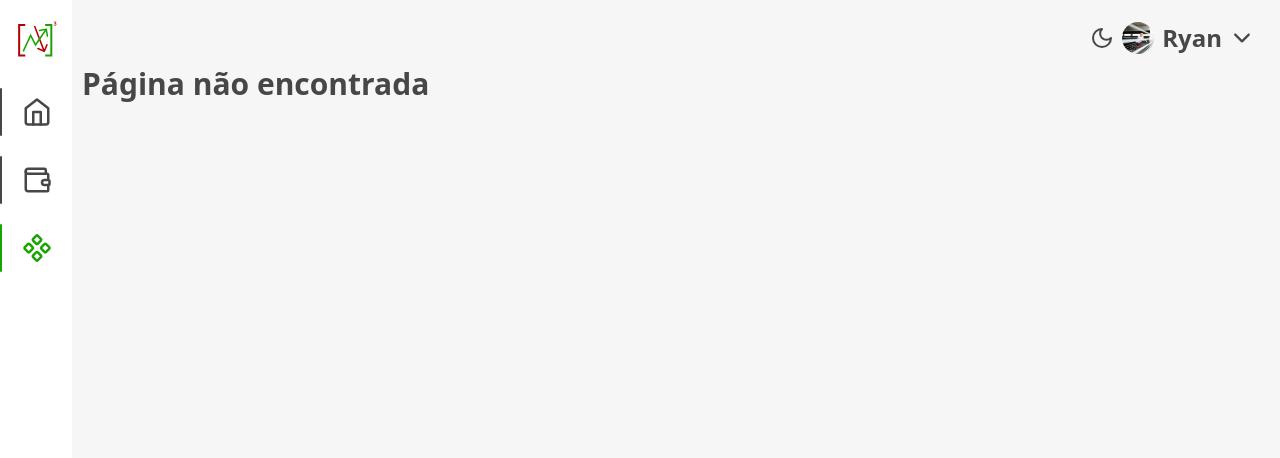
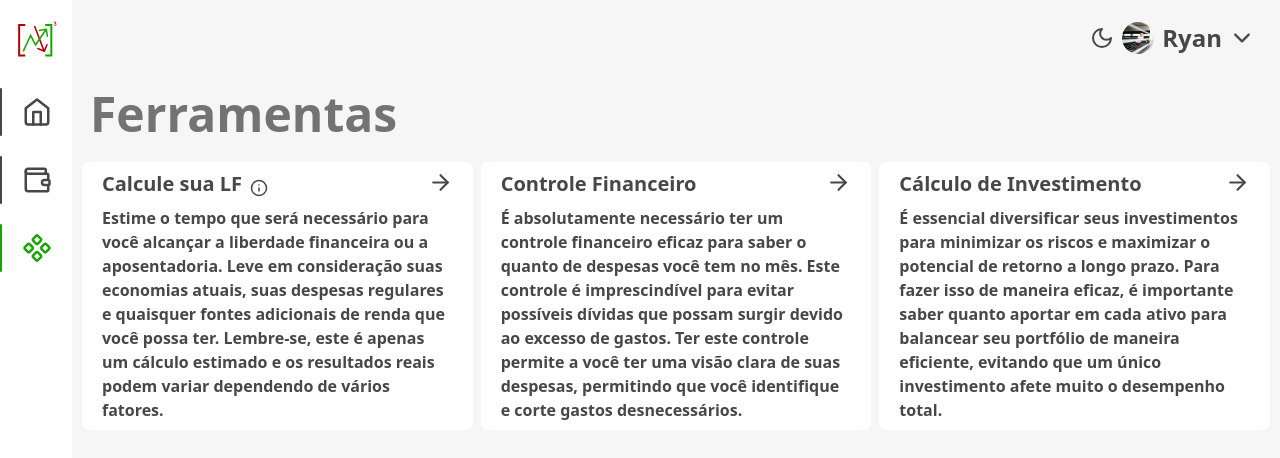
Before and after one commit to CRyanAlves/MyFinances, a React (Vite) app: page /tools in a window 1280 px wide. Shown: the top 458 px of the page. Built offline with nearby package versions, Linux system fonts and the light colour scheme.

Commit message:
feat-page-tools

```diff
--- a/src/Layout.tsx
+++ b/src/Layout.tsx
@@ -3,9 +3,9 @@ import SideBar from "./components/layout/SideBar";
 
 function Layout({ children }: { children: React.ReactNode }) {
   return (
-    <div className="h-screen w-screen flex bg-bg dark:bg-darkbg">
+    <div className="h-screen w-screen flex bg-bg dark:bg-darkbg ">
       <SideBar />
-      <main className="w-full text-3xl flex flex-col p-[10px] text-primary dark:text-white font-semibold">
+      <main className="w-full text-3xl flex flex-col p-[10px] text-primary dark:text-white font-semibold overflow-auto">
         <Header />
         {children}
       </main>
--- /dev/null
+++ b/src/components/ui/Card.tsx
@@ -0,0 +1,28 @@
+import { LuArrowRight } from "react-icons/lu";
+
+interface Props {
+  title?: string;
+  content?: string;
+  path?: string;
+  icon?: any;
+}
+const Card = ({ title, content, path, icon }: Props) => {
+  return (
+    <div className="max-w-md rounded-lg overflow-hidden bg-white dark:bg-bodydark">
+      <div className="px-5 py-2">
+        <div className="flex flex-row justify-between">
+          <div className="flex flex-row items-center gap-2">
+            <span className="font-bold text-xl mb-2">{title}</span>
+            {icon}
+          </div>
+          <a href={path}>
+            <LuArrowRight size={25} />
+          </a>
+        </div>
+        <p className=" text-base">{content}</p>
+      </div>
+    </div>
+  );
+};
+
+export default Card;
--- /dev/null
+++ b/src/components/ui/InfoButton.tsx
@@ -0,0 +1,30 @@
+import React, { useState } from "react";
+import { LuInfo } from "react-icons/lu";
+
+interface Props {
+  info: string;
+}
+
+const InfoButton = ({ info }: Props) => {
+  const [showInfo, setShowInfo] = useState(false);
+
+  return (
+    <div
+      onMouseEnter={() => setShowInfo(true)}
+      onMouseLeave={() => setShowInfo(false)}
+      className="inline-block relative"
+    >
+      <LuInfo size={18} />
+      {showInfo && (
+        <div
+          className="text-lg w-64 h-auto absolute top-full left-1/2 transform -translate-x-1/2 bg-bodydark dark:bg-body text-white dark:text-primary p-2 rounded"
+          style={{ zIndex: 999 }}
+        >
+          {info}
+        </div>
+      )}
+    </div>
+  );
+};
+
+export default InfoButton;
--- a/src/main.tsx
+++ b/src/main.tsx
@@ -5,6 +5,7 @@ import "./index.css";
 import { BrowserRouter as Router, Routes, Route } from "react-router-dom";
 import Layout from "./Layout.tsx";
 import { NotFound } from "./pages/NotFound.tsx";
+import Tools from "./pages/Tools.tsx";
 
 ReactDOM.createRoot(document.getElementById("root")!).render(
   <React.StrictMode>
@@ -12,6 +13,8 @@ ReactDOM.createRoot(document.getElementById("root")!).render(
       <Layout>
         <Routes>
           <Route path="/" element={<App />} />
+          <Route path="/tools" element={<Tools />} />
+          <Route path="/tools/invest" element={<Tools />} />
           <Route path="/*" element={<NotFound />} />
         </Routes>
       </Layout>
--- /dev/null
+++ b/src/pages/Tools.tsx
@@ -0,0 +1,35 @@
+import React from "react";
+import Card from "../components/ui/Card";
+import InfoButton from "../components/ui/InfoButton";
+
+const Tools = () => {
+  return (
+    <div className=" h-screen w-full">
+      <div className="h-24 flex flex-row items-center">
+        <span className="text-5xl text-titlewhite dark:text-titleblack px-2">
+          Ferramentas
+        </span>
+      </div>
+      <div className="grid grid-cols-3 justify-between gap-2  w-full">
+        <Card
+          title="Calcule sua LF"
+          content="Estime o tempo que será necessário para você alcançar a liberdade financeira ou a aposentadoria. Leve em consideração suas economias atuais, suas despesas regulares e quaisquer fontes adicionais de renda que você possa ter. Lembre-se, este é apenas um cálculo estimado e os resultados reais podem variar dependendo de vários fatores."
+          path="/tools/financeLiberty"
+          icon={<InfoButton info="LF - Liberdade Financeira" />}
+        />
+        <Card
+          title="Controle Financeiro "
+          content="É absolutamente necessário ter um controle financeiro eficaz para saber o quanto de despesas você tem no mês. Este controle é imprescindível para evitar possíveis dívidas que possam surgir devido ao excesso de gastos. Ter este controle permite a você ter uma visão clara de suas despesas, permitindo que você identifique e corte gastos desnecessários."
+          path="/tools/financeControl"
+        />
+        <Card
+          title="Cálculo de Investimento"
+          content="É essencial diversificar seus investimentos para minimizar os riscos e maximizar o potencial de retorno a longo prazo. Para fazer isso de maneira eficaz, é importante saber quanto aportar em cada ativo para balancear seu portfólio de maneira eficiente, evitando que um único investimento afete muito o desempenho total."
+          path="/tools/invest"
+        />
+      </div>
+    </div>
+  );
+};
+
+export default Tools;
--- a/tailwind.config.js
+++ b/tailwind.config.js
@@ -14,6 +14,8 @@ export default {
         bodydark: "#1E1E1E",
         bg: "#F6F6F7",
         darkbg: "#121212",
+        titlewhite: "#737373",
+        titleblack: "#c4c4c4"
       },
     },
   },
```
